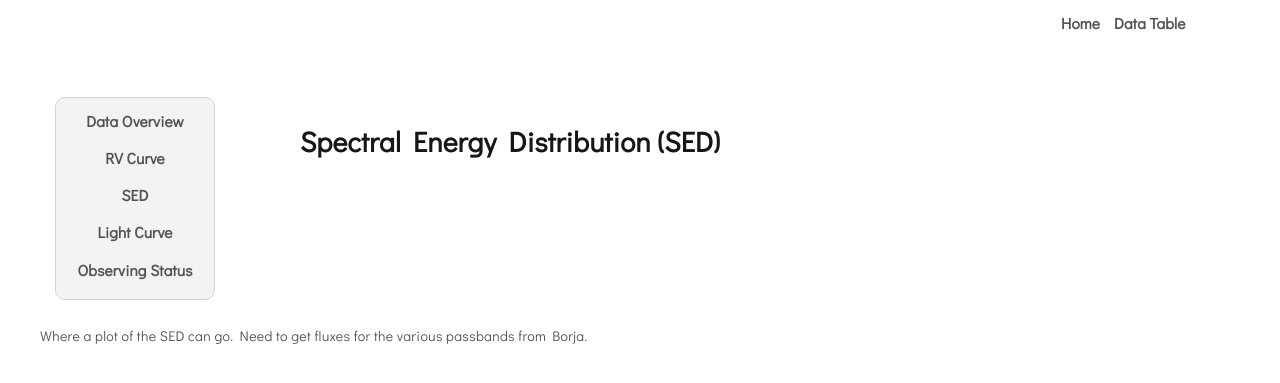
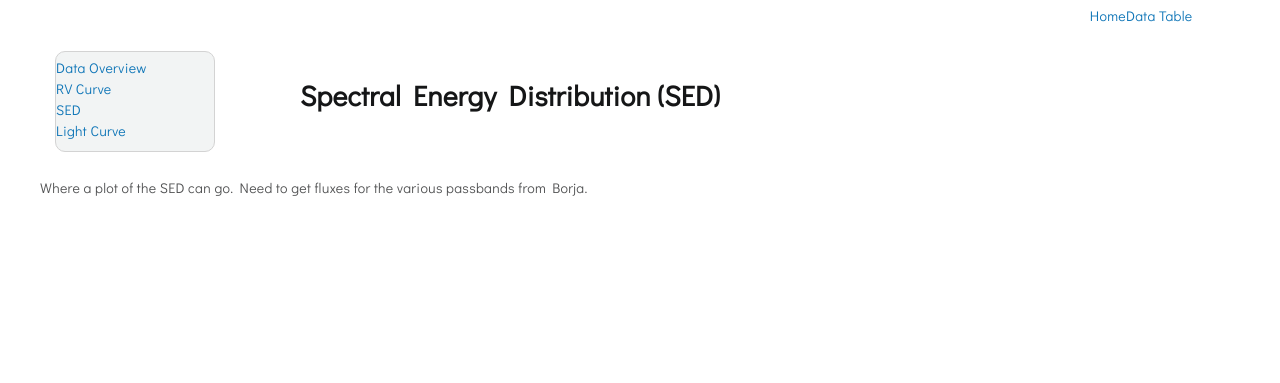
Before and after one commit to cmazzdaher/aggc-web, a Django app: template wdbinsite/wdbinsite/templates/datatable/sed.html in a window 1280 px wide. Shown: the top 383 px of the page. Run offline with Django 4.2, Linux system fonts and the light colour scheme; the template is opened without the code that fills it, so the values that code supplies are empty; some libraries are stand-ins or nearby versions.

Commit message:
make changes to navbars, update apo1m info in wget commands

```diff
--- a/wdbinsite/wdbinsite/templates/base.html
+++ b/wdbinsite/wdbinsite/templates/base.html
@@ -33,7 +33,7 @@
 
 
   {% block header-content %}{% endblock %}
-  <div class="container pt-40">
+  <div class="container pt-10">
     {% block content %}{% endblock %}
   </div>
 
--- a/wdbinsite/wdbinsite/templates/datatable/source_navbar_content.html
+++ b/wdbinsite/wdbinsite/templates/datatable/source_navbar_content.html
@@ -3,23 +3,19 @@
   <ul class="navbar-nav m-x-auto">
 
   <li class="nav-item {% if request.resolver_match.url_name == 'summary' %}active{% endif %}">
-    <a class="nav-link" href="{% url 'data:summary' pk=object_id %}">Data Overview</a>
+    <a class="nav-link-side" href="{% url 'data:summary' pk=object_id %}">Data Overview</a>
   </li>
 
   <li class="nav-item {% if request.resolver_match.url_name == 'rvcurve' %}active{% endif %}">
-    <a class="nav-link" href="{% url 'data:rvcurve' pk=object_id %}">RV Curve</a>
+    <a class="nav-link-side" href="{% url 'data:rvcurve' pk=object_id %}">RV Curve</a>
   </li>
 
   <li class="nav-item {% if request.resolver_match.url_name == 'sed' %}active{% endif %}">
-    <a class="nav-link" href="{% url 'data:sed' pk=object_id %}">SED</a>
+    <a class="nav-link-side" href="{% url 'data:sed' pk=object_id %}">SED</a>
   </li>
 
   <li class="nav-item {% if request.resolver_match.url_name == 'lightcurve' %}active{% endif %}">
-    <a class="nav-link" href="{% url 'data:lightcurve' pk=object_id %}">Light Curve</a>
-  </li>
-
-  <li class="nav-item {% if request.resolver_match.url_name == 'status' %}active{% endif %}">
-    <a class="nav-link" href="{% url 'data:status' pk=object_id %}">Observing Status</a>
+    <a class="nav-link-side" href="{% url 'data:lightcurve' pk=object_id %}">Light Curve</a>
   </li>
 
 </ul>
--- a/wdbinsite/wdbinsite/templates/navbar_content.html
+++ b/wdbinsite/wdbinsite/templates/navbar_content.html
@@ -1,12 +1,12 @@
-<!-- ml-auto: pushes the bar to the right (should be left but whatever) -->
-<ul class="navbar-nav ml-auto">
+<!-- ml-auto: pushes the bar to the right -->
+<ul class="navbar-nav ml-auto custom-top-nav">
 
   <li class="nav-item {% if request.resolver_match.url_name == 'home' %}active{% endif %}">
-    <a class="nav-link" href="{% url 'home' %}">Home</a>
+    <a class="nav-link-top" href="{% url 'home' %}">Home</a>
   </li>
 
   <li class="nav-item {% if request.resolver_match.namespace == 'data' %}active{% endif %}">
-    <a class="nav-link" href="{% url 'data:data' %}">Data Table</a>
+    <a class="nav-link-top" href="{% url 'data:data' %}">Data Table</a>
   </li>
 
 </ul>
```
Also changed, not shown: wget_commands.txt (+21 -0 lines).
